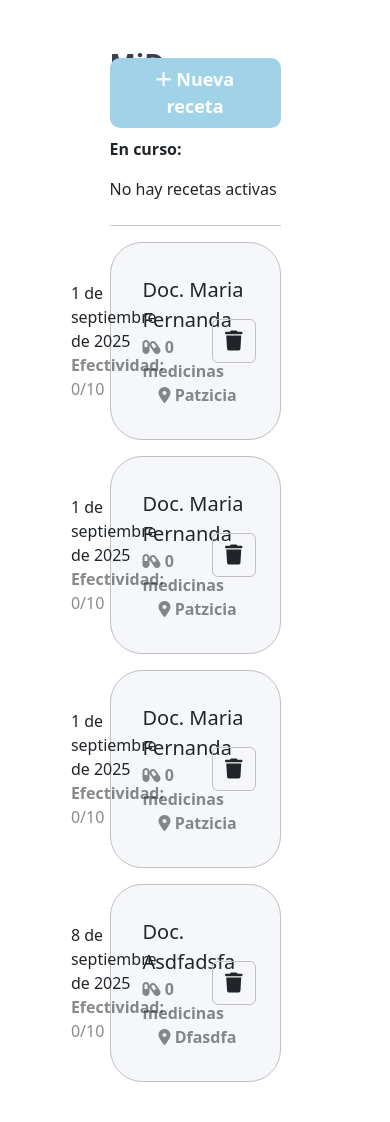
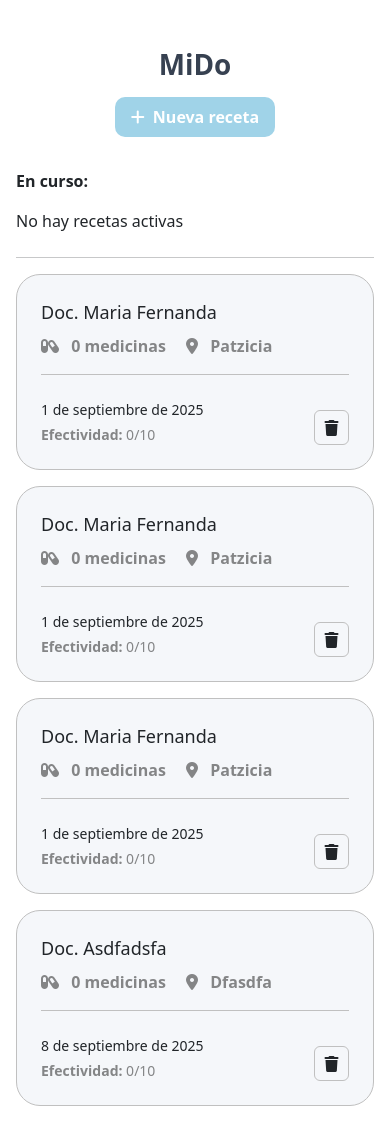
Before and after one commit to CI5co22/MiDo, a Django app: page / in a window 390 px wide. Before the commit the page ends 1082 px from the top, so only its background shows below. Run offline with Django 5.2, Linux system fonts and the light colour scheme; data comes from the database, SQL or seed files in the repository; both versions use the stored data as it was after the commit; data that the repository does not hold is empty.

Commit message:
home responsive

```diff
--- a/miApp/static/css/home.css
+++ b/miApp/static/css/home.css
@@ -1,113 +1,304 @@
-
-
-.top
-{
-    display: flex;
-    position: relative;
-    margin-bottom: 3rem;
+/* Estilos base para móviles (hasta 767px) */
+.container {
+    width: 100% !important;
+    padding: 0 1rem;
 }
 
-.top h1
-{
+.top {
+    display: flex;
+    flex-direction: column;
+    align-items: center;
+    margin-bottom: 2rem;
+    position: relative;
+}
+
+.top h1 {
     color: #374151;
     font-weight: 700;
+    margin-bottom: 1rem;
 }
 
-.top button
-{
-    position: absolute;
-    right: 0;
-    margin: 0.6rem 0;
+.top button {
     background-color: var(--botones) !important;
-    color:white !important;
+    color: white !important;
     font-weight: 700 !important;
-    font-size: 18px;
+    font-size: 16px;
     border: none;
     border-radius: 10px;
     padding: 0.5rem 1rem;
-
+    display: flex;
+    align-items: center;
+    gap: 0.5rem;
 }
 
-
-.receta
-{
+.receta {
     background-color: var(--card);
     border: 1px solid var(--borde);
-    border-radius: 2rem;
-    padding: 2rem;
-    display: flex;
-    align-items: center;
+    border-radius: 1.5rem;
+    padding: 1.5rem;
+    margin-bottom: 1rem;
+    transition: .3s ease-in-out;
     position: relative;
-    transition: .3s ease-in-out;
 }
 
-.receta:hover
-{
+.receta:hover {
     box-shadow: rgba(149, 157, 165, 0.2) 0px 8px 24px;
     cursor: pointer;
     transform: scale(1.01);
 }
 
-.receta-doc
-{
-    font-size: 20px;
+.receta-doc {
+    font-size: 18px;
     text-transform: capitalize !important;
+    margin-bottom: 0.5rem;
 }
 
-.receta .receta-cantidadMedicina
-{
+.receta .receta-cantidadMedicina {
     font-weight: 600;
     color: #00000076;
+    margin-bottom: 1rem;
 }
 
-.receta .receta-info2
-{
-    align-items: center;
-    display: flex;
-    position: absolute;
-    right: 1.5rem;
+.receta .receta-cantidadMedicina i {
+    margin-right: 0.5rem;
 }
 
-.receta .accion .eliminar
-{
-    border: 1px solid var(--borde);
-    font-size: 20px;
+.receta .receta-info2 {
+    display: flex;
+    justify-content: space-between;
+    align-items: flex-end;
+    border-top: 1px solid var(--borde);
+    padding-top: 0.5rem;
 }
 
-.receta .accion .eliminar:hover
-{
+.receta .receta-info2 .detalles {
+    margin-right: 0;
+}
+
+.receta .receta-info2 .detalles .fecha {
+    margin: 0;
+    font-size: 14px;
+}
+
+.receta .receta-info2 .detalles .efectividad {
+    color: var(--opaco);
+    font-size: 14px;
+    margin: 0.25rem 0 0 0;
+}
+
+.receta .accion .eliminar {
+    border: 1px solid var(--borde);
+    font-size: 16px;
+    padding: 0.3rem 0.6rem;
+}
+
+.receta .accion .eliminar:hover {
     border: 1px solid var(--delete);
     color: var(--delete);
 }
 
-
-
-.receta .receta-info2 .detalles
-{
-    margin-right: 3rem;
+.sinRecetas {
+    display: grid;
+    place-items: center;
+    margin-top: 4rem;
 }
 
-.receta .receta-info2 .detalles .efectividad
-{
-    color: var(--opaco)
-}
-
-.sinRecetas
-{
-    display: grid;
-    place-items: center; /* centra vertical y horizontal */
-    margin-top: 6rem;
-}
-
-.sinRecetas a
-{
+.sinRecetas a {
     color: var(--text);
     font-weight: 900;
 }
 
-.sinRecetas i
-{
-    font-size: 5rem;
-    margin-bottom: 2rem;
-    color: var(--opaco)
+.sinRecetas i {
+    font-size: 4rem;
+    margin-bottom: 1.5rem;
+    color: var(--opaco);
 }
+
+/* Tablet (768px a 899px) */
+@media (min-width: 768px) and (max-width: 899px) {
+    .container {
+        max-width: 720px;
+        margin: 0 auto;
+    }
+
+    .top {
+        flex-direction: row;
+        justify-content: space-between;
+    }
+
+    .top h1 {
+        margin-bottom: 0;
+    }
+
+    .top button {
+        position: static;
+        margin: 0.6rem 0;
+    }
+
+    .receta {
+        padding: 1.5rem;
+    }
+
+    .receta .receta-info2 {
+        border-top: none;
+        padding-top: 0;
+        justify-content: flex-end;
+        gap: 1rem;
+    }
+
+    .receta .receta-info2 .detalles {
+        margin-right: 1rem;
+        text-align: right;
+    }
+}
+
+/* Diseño original pero ocupando todo el espacio (900px a 1000px) */
+@media (min-width: 758px) and (max-width: 1240px) {
+    .container {
+        width: 90% !important;
+        max-width: 90%;
+        margin: 3rem auto 0;
+    }
+
+    .top {
+        margin-bottom: 3rem;
+        flex-direction: row;
+    }
+
+    .top button {
+        position: absolute;
+        right: 0;
+        font-size: 18px;
+        margin: 0.6rem 0;
+    }
+
+    .receta {
+        border-radius: 2rem;
+        padding: 2rem;
+        display: flex;
+        align-items: center;
+        margin-bottom: 1.5rem;
+    }
+
+    .receta-doc {
+        font-size: 20px;
+        margin-bottom: 0.25rem;
+    }
+
+    .receta .receta-cantidadMedicina {
+        margin-bottom: 0;
+    }
+
+    .receta .receta-info2 {
+        position: absolute;
+        right: 1.5rem;
+        display: flex;
+        align-items: center;
+        border-top: none;
+        padding-top: 0;
+    }
+
+    .receta .receta-info2 .detalles {
+        margin-right: 3rem;
+        text-align: right;
+    }
+
+    .receta .receta-info2 .detalles .fecha {
+        font-size: inherit;
+        margin-top: 0.75rem;
+    }
+
+    .receta .receta-info2 .detalles .efectividad {
+        font-size: inherit;
+        margin: 0;
+    }
+
+    .receta .accion .eliminar {
+        font-size: 20px;
+        padding: 0.3rem 0.6rem;
+    }
+
+    .sinRecetas {
+        margin-top: 6rem;
+    }
+
+    .sinRecetas i {
+        font-size: 5rem;
+        margin-bottom: 2rem;
+    }
+}
+
+/* Laptop (1001px y más) - Diseño original exacto */
+@media (min-width: 1241px) {
+    .container {
+        width: 50% !important;
+        margin: 3rem auto 0;
+    }
+
+    .top {
+        margin-bottom: 3rem;
+        flex-direction: row;
+    }
+
+    .top button {
+        position: absolute;
+        right: 0;
+        font-size: 18px;
+        margin: 0.6rem 0;
+    }
+
+    .receta {
+        border-radius: 2rem;
+        padding: 2rem;
+        display: flex;
+        align-items: center;
+        margin-bottom: 1.5rem;
+    }
+
+    .receta-doc {
+        font-size: 20px;
+        margin-bottom: 0.25rem;
+    }
+
+    .receta .receta-cantidadMedicina {
+        margin-bottom: 0;
+    }
+
+    .receta .receta-info2 {
+        position: absolute;
+        right: 1.5rem;
+        display: flex;
+        align-items: center;
+        border-top: none;
+        padding-top: 0;
+    }
+
+    .receta .receta-info2 .detalles {
+        margin-right: 3rem;
+        text-align: right;
+    }
+
+    .receta .receta-info2 .detalles .fecha {
+        font-size: inherit;
+        margin-top: 0.75rem;
+    }
+
+    .receta .receta-info2 .detalles .efectividad {
+        font-size: inherit;
+        margin: 0;
+    }
+
+    .receta .accion .eliminar {
+        font-size: 20px;
+        padding: 0.3rem 0.6rem;
+    }
+
+    .sinRecetas {
+        margin-top: 6rem;
+    }
+
+    .sinRecetas i {
+        font-size: 5rem;
+        margin-bottom: 2rem;
+    }
+}
```
Also changed, not shown: db.sqlite3.
